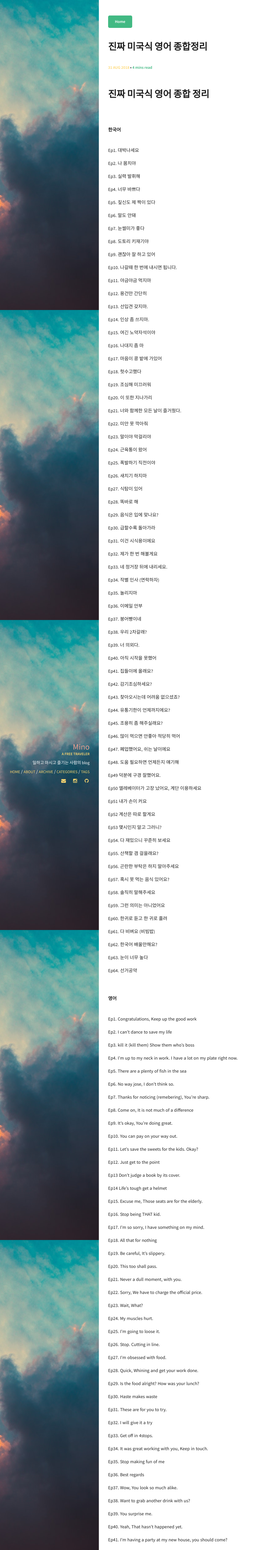
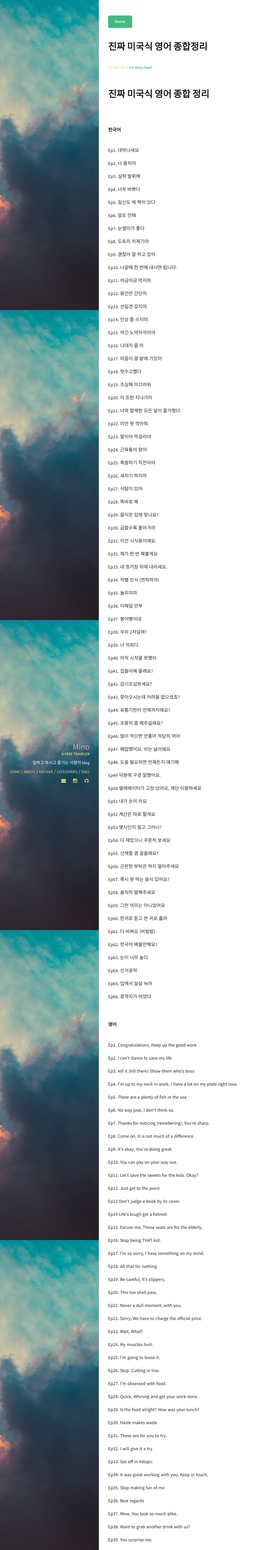
Before and after one commit to minoblog/minoblog.github.io, a Jekyll site: the page built from _posts/2018-09-10-Podcast-English-Total.md, in a window 1280 px wide. Shown: the whole page at 31% size, without its empty margins (0-832 px from the left). Built offline with Jekyll 4.4.1, drawn with Linux system fonts in a browser that asks for light colours.

Commit message:
Update and rename 2018-08-31-Podcast-English-Total.md to 2018-09-10-Podcast-English-Total.md

```diff
--- a/_posts/2018-08-31-Podcast-English-Total.md
+++ b/_posts/2018-09-10-Podcast-English-Total.md
@@ -141,6 +141,10 @@ Ep63. 눈이 너무 높다
 
 Ep64. 선거공약
 
+Ep65. 입에서 살살 녹아
+
+Ep66. 콩깍지가 씌었다
+
 <br>
 <br>
 <b>영어</b>
@@ -276,3 +280,7 @@ Ep62. How's learing Korean?
 Ep63. You set the bar too hight.
 
 Ep64. I'll do my best, Pick me.
+
+Ep65. It melts in your mouth!
+
+Ep66. Beauty is in the eye, of the beholder
```
